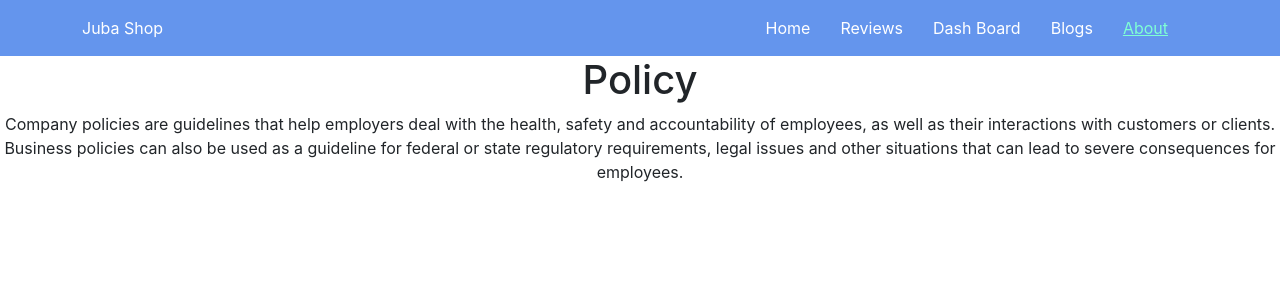
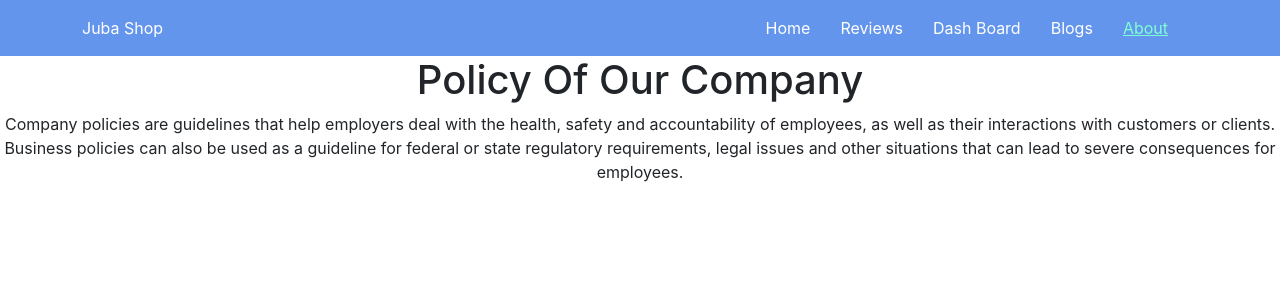
Before and after one commit to jubayer456/juba-shop, a React (Create React App) app: page /about in a window 1280 px wide. Shown: the top 300 px of the page. Built offline with nearby package versions, Linux system fonts and the light colour scheme.

Commit message:
new path

```diff
--- a/src/components/About/About.js
+++ b/src/components/About/About.js
@@ -3,7 +3,7 @@ import React from 'react';
 const About = () => {
     return (
         <div className='text-center'>
-            <h1>Policy</h1>
+            <h1>Policy Of Our Company</h1>
             <p>Company policies are guidelines that help employers deal with the health, safety and accountability of employees, as well as their interactions with customers or clients. Business policies can also be used as a guideline for federal or state regulatory requirements, legal issues and other situations that can lead to severe consequences for employees.</p>
         </div>
     );
```
